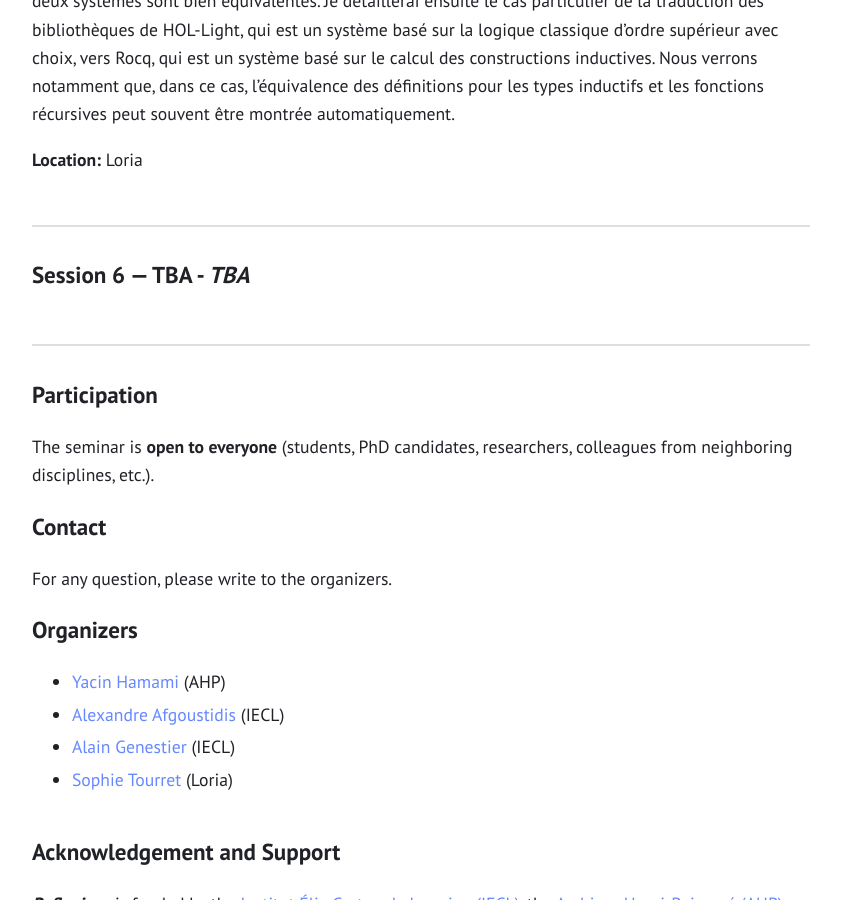
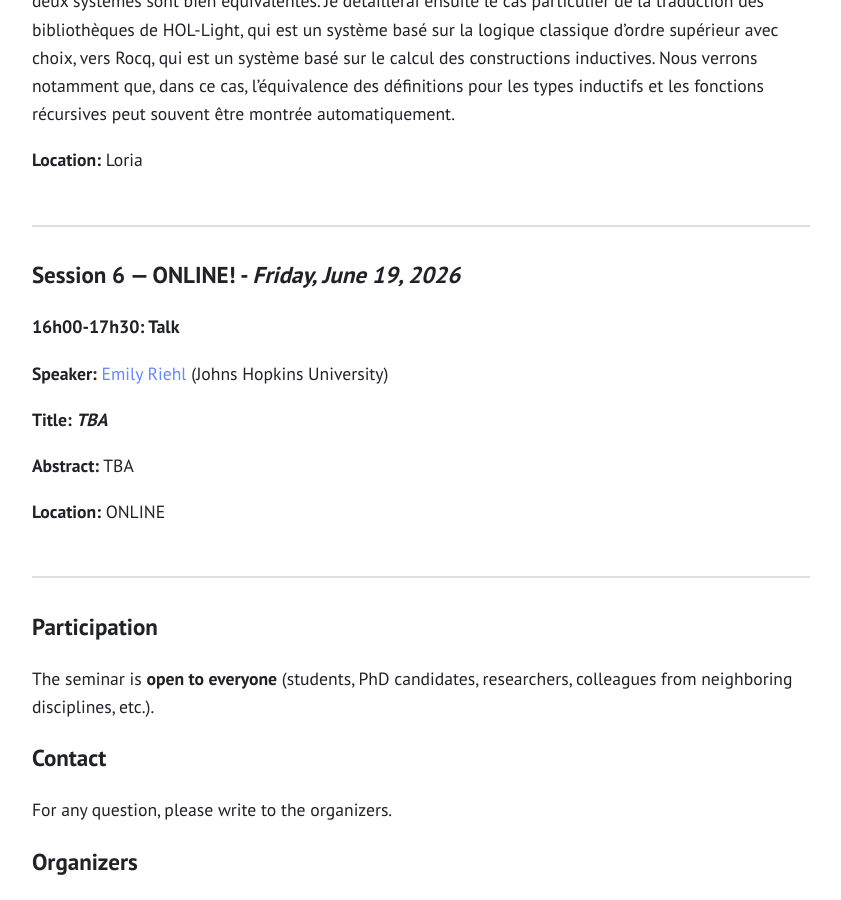
Before and after one commit to reflexions-ul/reflexions-ul.github.io, a Jekyll site: the page built from index.md, in a window 1280 px wide and 900 px high, scrolled down 5520 px. Shown: the whole window, without its empty margins (219-1060 px from the left). Built offline with Jekyll 4.4.1, drawn with Linux system fonts in a browser that asks for light colours.

Commit message:
add: Emily's info

```diff
--- a/index.md
+++ b/index.md
@@ -164,7 +164,18 @@ Cette session pratique se veut le prolongement de la précédente et proposera a
 
 ---
 
-## Session 6 — TBA - _TBA_
+## Session 6 — ONLINE! - _Friday, June 19, 2026_
+
+### 16h00-17h30: Talk
+
+**Speaker:** [Emily Riehl](https://emilyriehl.github.io/) (Johns Hopkins University)
+
+**Title: _TBA_**
+
+**Abstract:** TBA
+
+**Location:** ONLINE
+
 
 <div style="margin: 50px;"></div>
 
```
